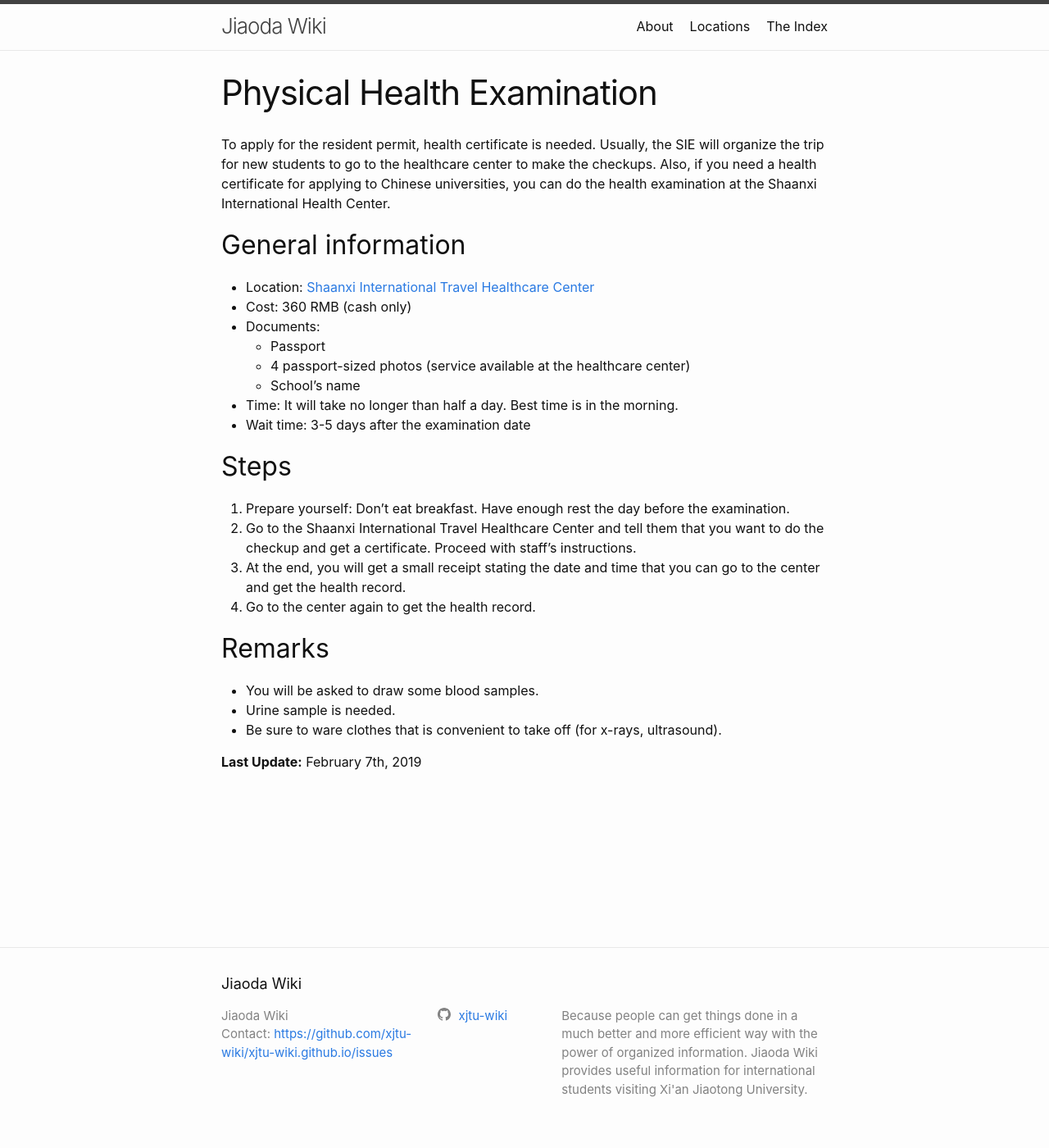
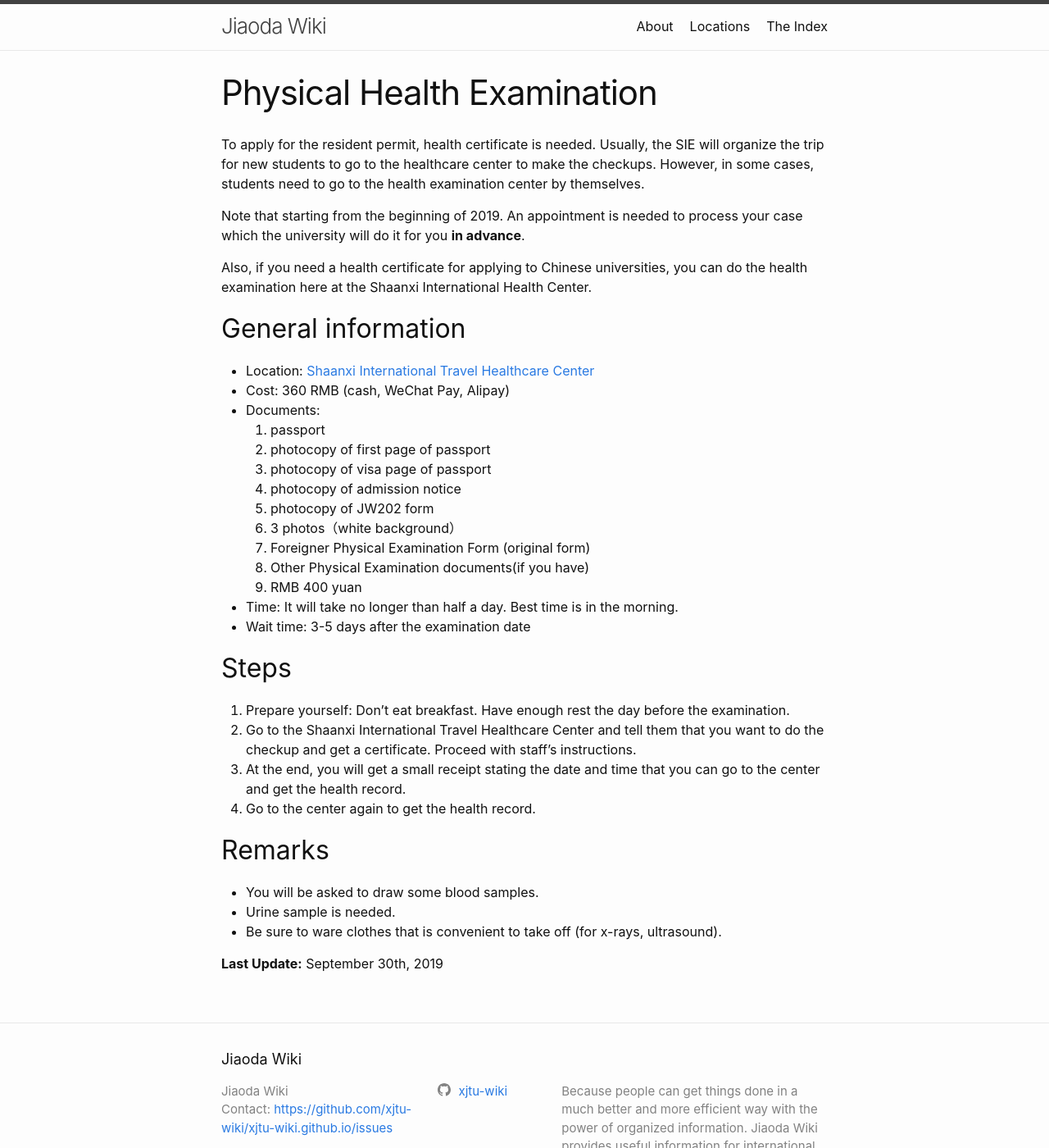
Before and after one commit to xjtu-wiki/xjtu-wiki.github.io, a Jekyll site: the page built from _guidelines/health-exam.md, in a window 1280 px wide and 1400 px high. Shown: the whole window at 82% size. Built offline with Jekyll 4.4.1, drawn with Linux system fonts in a browser that asks for light colours; comment, search, counter and statistics services are not loaded.

Commit message:
September update: health exam, grade, locations and indexes

```diff
--- a/_guidelines/health-exam.md
+++ b/_guidelines/health-exam.md
@@ -2,16 +2,25 @@
 title: Physical Health Examination
 layout: page
 ---
-To apply for the resident permit, health certificate is needed. Usually, the SIE will organize the trip for new students to go to the healthcare center to make the checkups.
-Also, if you need a health certificate for applying to Chinese universities, you can do the health examination at the Shaanxi International Health Center.
+To apply for the resident permit, health certificate is needed. Usually, the SIE will organize the trip for new students to go to the healthcare center to make the checkups. However, in some cases, students need to go to the health examination center by themselves.
+
+Note that starting from the beginning of 2019. An appointment is needed to process your case which the university will do it for you **in advance**.
+
+Also, if you need a health certificate for applying to Chinese universities, you can do the health examination here at the Shaanxi International Health Center.
 
 ## General information
 * Location: [Shaanxi International Travel Healthcare Center](/locations/healthcare-center)
-* Cost: 360 RMB (cash only)
+* Cost: 360 RMB (cash, WeChat Pay, Alipay)
 * Documents:
-  * Passport
-  * 4 passport-sized photos (service available at the healthcare center)
-  * School's name
+  1. passport
+  1. photocopy of first page of passport
+  2. photocopy of visa page of passport
+  3. photocopy of admission notice
+  4. photocopy of JW202 form
+  5. 3 photos（white background）
+  6. Foreigner Physical Examination Form (original form)
+  7. Other Physical Examination documents(if you have)
+  8. RMB 400 yuan
 * Time: It will take no longer than half a day. Best time is in the morning.
 * Wait time: 3-5 days after the examination date
 
@@ -26,4 +35,4 @@ Also, if you need a health certificate for applying to Chinese universities, you
 * Urine sample is needed.
 * Be sure to ware clothes that is convenient to take off (for x-rays, ultrasound).
 
-**Last Update:** February 7th, 2019
+**Last Update:** September 30th, 2019
```
Also changed, not shown: _guidelines/ref-grades.md (added, +6 -0 lines), _guidelines/xjtu-parcel-address.md (added, +29 -0 lines), _locations/lifeng-walmart.md (added, +22 -0 lines), _locations/xjtu-xq-kuaide.md (added, +15 -0 lines), _locations/xq-vanguard.md (added, +18 -0 lines), locations.md (+2 -1 lines), the-index.md (+5 -1 lines), assets/img/administrative/xjtu-grade-rubric.jpg (added), assets/img/references/jingdong-address.jpg (added), assets/img/references/taobao-address.jpg (added), assets/img/vanguard/vanguard-amap-qr.png (added).
